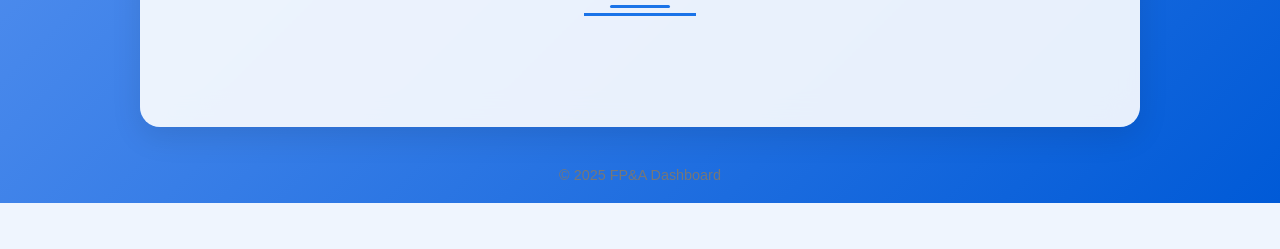
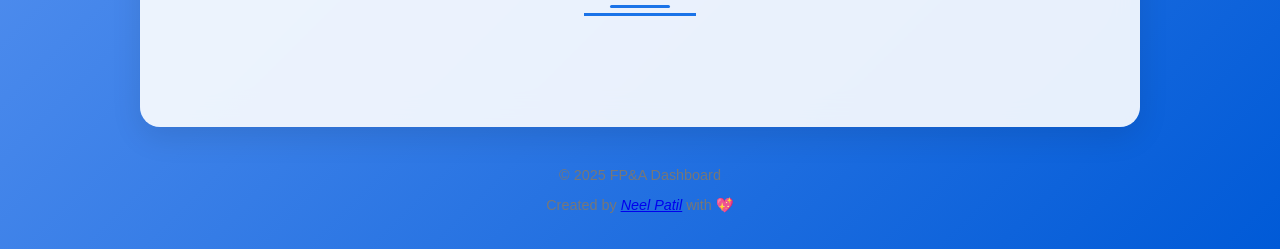
Before and after one commit to ImBlue2104/FPA_Dashboard, a Flask app: page / in a window 1280 px wide. Shown: the part 1260-1509 px from the top of the page. Before the commit the page ends 1463 px from the top, so only its background shows below. Run offline with Flask 3, Linux system fonts and the light colour scheme.

Commit message:
name to footer credits

```diff
--- a/templates/index.html
+++ b/templates/index.html
@@ -60,6 +60,7 @@
 
     <footer>
         &copy; 2025 FP&A Dashboard
+        <p>Created by <em><a href="https://www.linkedin.com/in/neel-patil-a04652354/" target="_blank">Neel Patil</a></em> with 💖</p>
     </footer>
 </body>
 </html>
```
